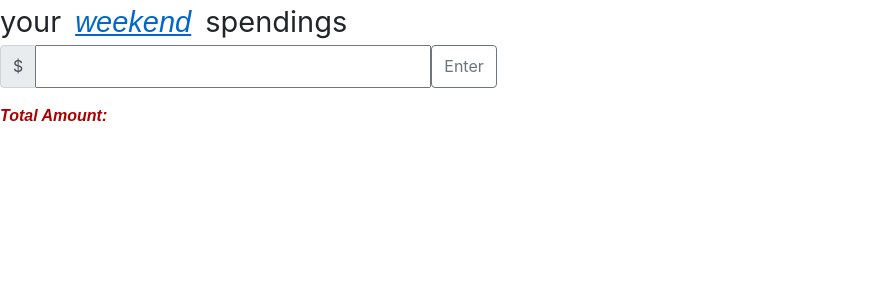
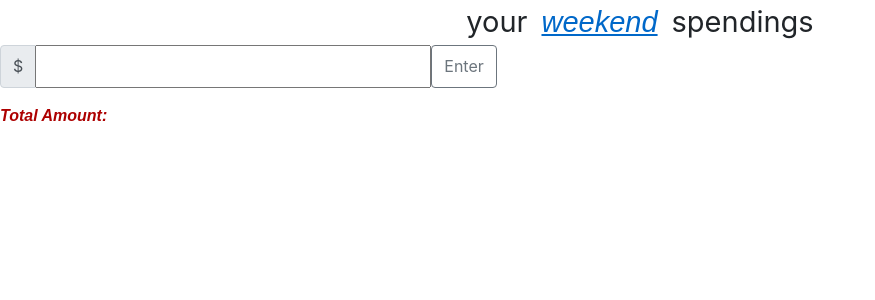
Before and after one commit to Thill799/financialapp-vanilla.js, a PHP site: page / in a window 1280 px wide. Shown: the top 300 px of the page, without its empty margins (0-875 px from the left). Run offline with PHP 8.4, Linux system fonts and the light colour scheme.

Commit message:
tittle center

```diff
--- a/index.html
+++ b/index.html
@@ -10,7 +10,9 @@
     <!-- Bootstrap CSS -->
     <link rel="stylesheet" href="https://stackpath.bootstrapcdn.com/bootstrap/4.3.1/css/bootstrap.min.css" integrity="sha384-ggOyR0iXCbMQv3Xipma34MD+dH/1fQ784/j6cY/iJTQUOhcWr7x9JvoRxT2MZw1T" crossorigin="anonymous">
     <link rel="stylesheet" href="style.css">
+    <div class="tittle">
 <tittle>your <mark class="weekend">weekend</mark> spendings</tittle>
+</div>
 </head>
 
 <body>
--- a/style.css
+++ b/style.css
@@ -1,4 +1,4 @@
-tittle{
+.tittle{
   text-align:center;
   font-size:29px;
 
```
